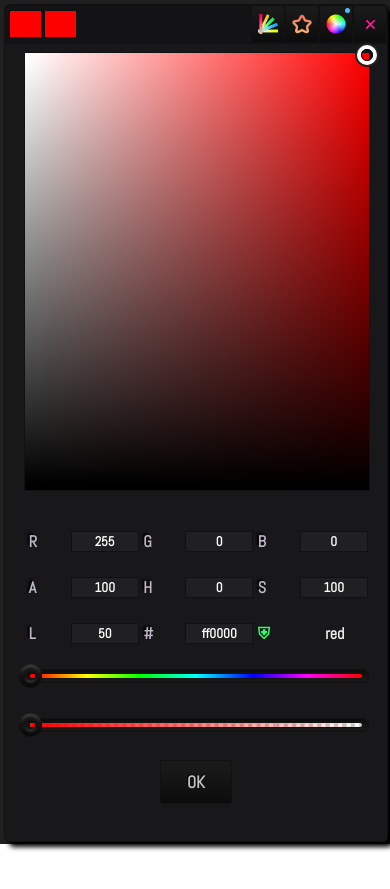
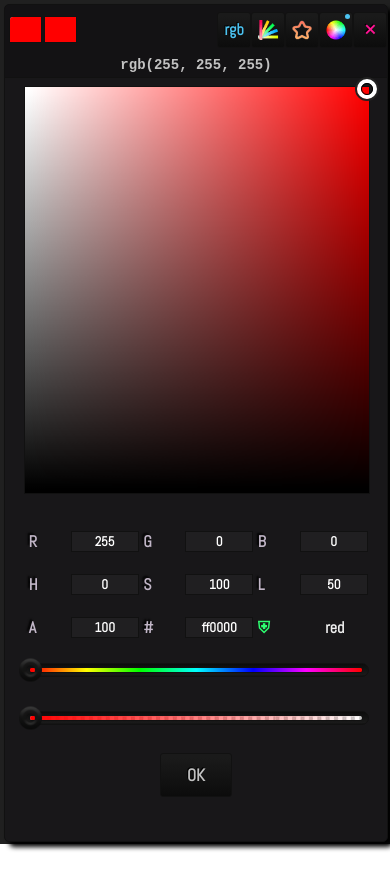
Before and after one commit to tschiboka/colorpicker, a React (Create React App) app: page / in a window 390 px wide. Both pictures are taken after a click on the button "ColorPicker". Before the commit the page ends 855 px from the top, so only its background shows below. Built offline with nearby package versions, Linux system fonts and the light colour scheme.

Commit message:
further styling on phone size

```diff
--- a/src/Components/ColorPicker/ColorPicker.js
+++ b/src/Components/ColorPicker/ColorPicker.js
@@ -21,7 +21,8 @@ export default class ColorPicker extends Component {
             },
             x: this.getPositionXY("X"),
             y: this.getPositionXY("Y"),
-            mode: "palette", // (palette, history, names, format)
+            mode: "palette", // (palette, history, names)
+            preferredFormat: "rgb", // (rgb, hex, hsl)
             color: this.getColorObj(this.props.color || "rgb(255, 0, 0)"),
             originalcolor: this.getColorObj(this.props.color || "rgb(255, 0, 0)"),
             hueSliderMouseDown: false,
@@ -682,7 +683,18 @@ export default class ColorPicker extends Component {
                         </div>
                     </div>
 
+                    <div className="color-code">
+                        rgb(255, 255, 255)
+                    </div>
+
                     <div className="button-box">
+                        <button
+                            className="ColorPicker--button-theme"
+                            title="preferred format"
+                            onClick={() => this.setState({ ...this.state })}
+                        >
+                            {this.state.preferredFormat}
+                        </button>
                         <button
                             className="color-palette-mode-btn ColorPicker--button-theme"
                             title="color list"
--- a/src/Components/ColorPicker/ColorPicker.scss
+++ b/src/Components/ColorPicker/ColorPicker.scss
@@ -95,6 +95,11 @@ $border: 1px solid $borderColor;
             }
         }
     }
+    .color-code {
+        color: #c2c2c2;
+        font-size: 14px;
+        font-family: monospace;
+    }
     .button-box {
         display: flex;
         min-height: 100%;
@@ -103,6 +108,8 @@ $border: 1px solid $borderColor;
             padding: 0 1px;
             min-height: 95%;
             min-width: 30px;
+            color: #4cc3f1;
+            font-size: 16px;
             cursor: pointer;
             div {
                 width: 100%;
@@ -399,10 +406,18 @@ $border: 1px solid $borderColor;
         height: 99vh;
     }
     .ColorPicker__header {
-        height: 4.5vh;
+        height: 8.5vh;
+        flex-wrap: wrap;
+        > div {max-height: 50%;}
+        .color-code {
+            order: 3;
+            flex-grow: 2;
+            text-align: center;
+        }
+        .button-box {min-height: 50%;}
     }
     .ColorPicker__upper-box {
-        height: 75%;
+        height: 70%;
         flex-direction: column;
         .ColorPicker__palette {
             width: 90%;
@@ -416,6 +431,15 @@ $border: 1px solid $borderColor;
             flex-direction: row;
             justify-content: center;
             flex-wrap: wrap;
+            > div:nth-child(1) {  order: 0; }
+            > div:nth-child(2) {  order: 1; }
+            > div:nth-child(3) {  order: 2; }
+            > div:nth-child(4) {  order: 6; }
+            > div:nth-child(5) {  order: 3; }
+            > div:nth-child(6) {  order: 4; }
+            > div:nth-child(7) {  order: 5; }
+            > div:nth-child(8) {  order: 7; }
+            > p {  order: 8; }
             > div, > p {
                 margin: 0 0 0 1.3%;
                 padding: 0;
```
